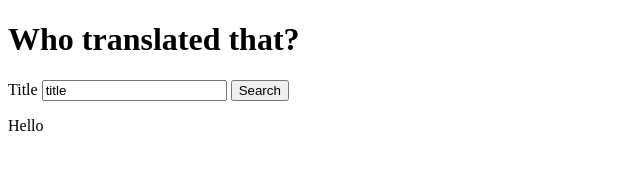
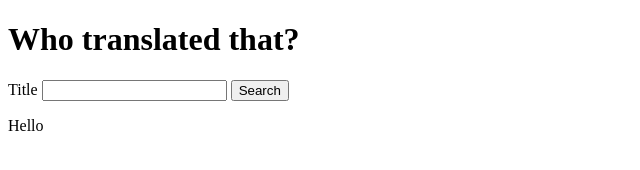
Before and after one commit to lascellesabercrombie/who-translated, a plain HTML site: page index.html in a window 1280 px wide. Shown: the full height of the page, 0-640 px from the left. Drawn offline with Linux system fonts and the light colour scheme.

Commit message:
remove value for title input

```diff
--- a/index.html
+++ b/index.html
@@ -11,7 +11,7 @@
     <h1>Who translated that?</h1>
     <form>
         <label for="title">Title</label>
-        <input name="title" value="title" id="title">
+        <input name="title" id="title">
         <button type="submit" id="submit">Search</button>
     </form>
     <p>Hello</p>
```
